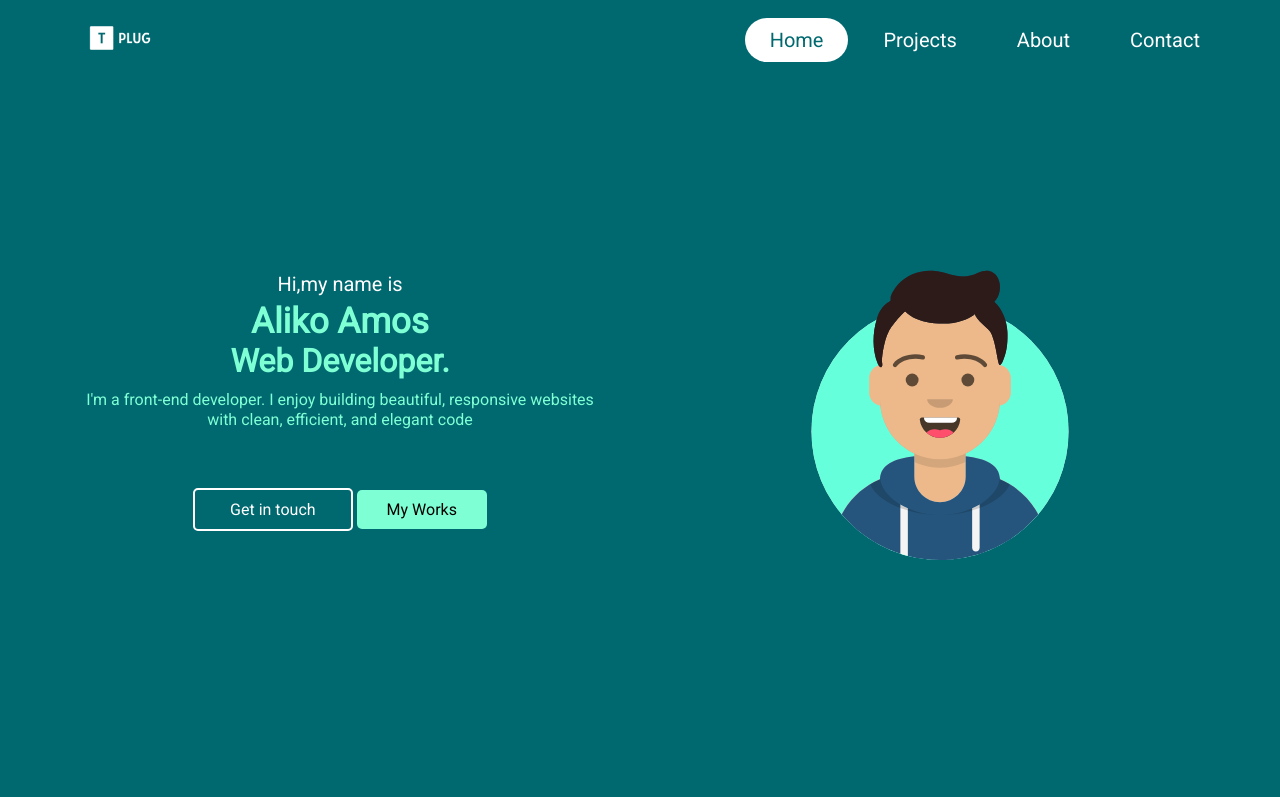
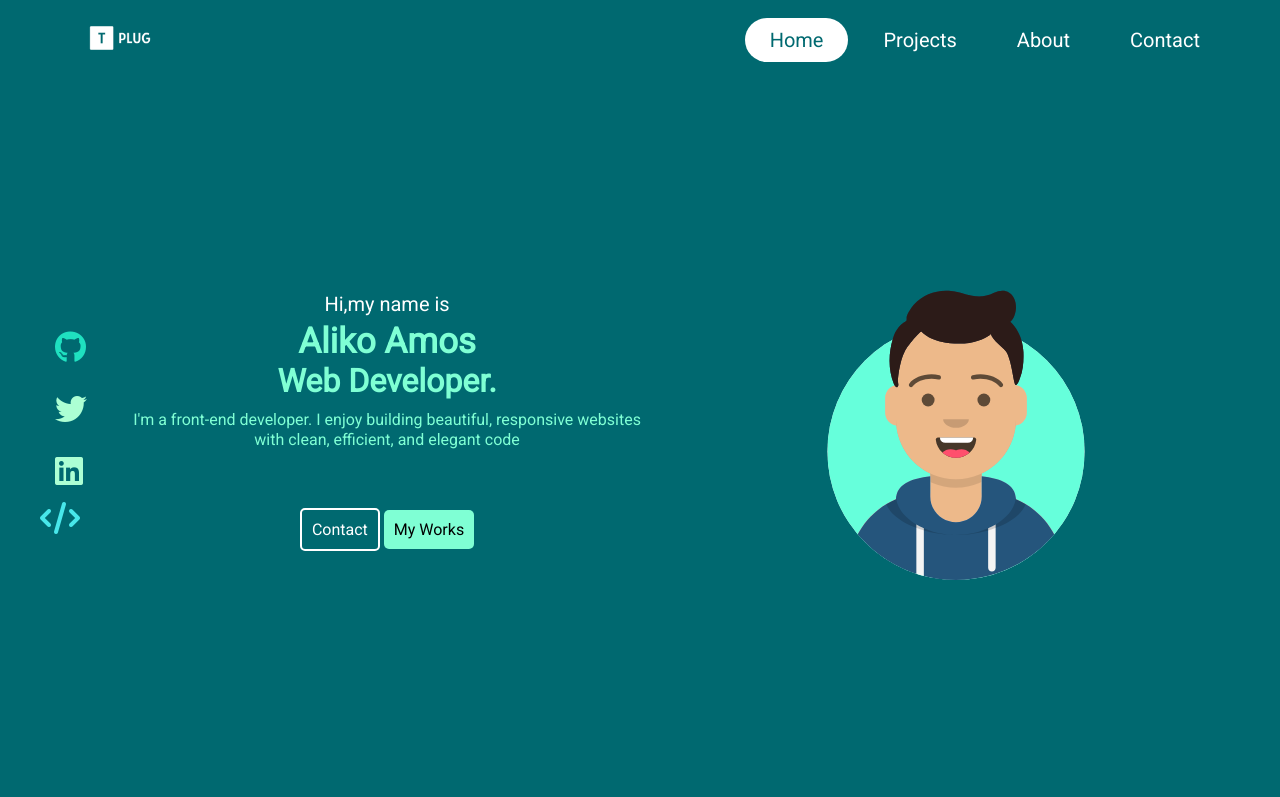
Before and after one commit to Aliko2020/portfolio-in-process, a plain HTML site: page index.html in a window 1280 px wide. Shown: the top 797 px of the page. Drawn offline with Linux system fonts and the light colour scheme.

Commit message:
major commit

```diff
--- a/index.html
+++ b/index.html
@@ -45,12 +45,22 @@
                     responsive websites with clean, efficient, and elegant code
                 </p>
                 <div class="header-links">
-                    <a class="resume" href="#contact">Get in touch</a>
+                    <a class="resume" href="#contact">Contact</a>
                     <a class="myworks" href="#projects">My Works</a>
                 </div>
 
 
             </div>
+
+            <div class="get-socials-aside">
+                <ul>
+                    <li class="links"><a href="https://github.com/Aliko2020"><i class="fa-brands fa-github fa-2x" style="color: #1fe0c0;"></i></a></li>
+                    <li class="links"><a href="https://twitter.com/BlackPr87912948"><i class="fa-brands fa-twitter fa-2x" style="color: #acffd4;"></i></a></li>
+                    <li class="links"><a href="https://www.linkedin.com/in/aliko-amos-0a7098246/"><i class="fa-brands fa-linkedin fa-2x" style="color: #acffd4;"></i></a></li>
+                    <li class="links"><i class="fa-solid fa-code fa-2x" style="color: #48e7ea;"></i></li>
+                </ul>
+            </div>
+
 
             <!-- about section starts here  -->
 
@@ -135,11 +145,11 @@
             </div>
         </section>
     </main>
-    <footer >
+    <!-- <footer >
         <p>code by @aliko amos
             <br>2022
         </p>
-    </footer>
+    </footer> -->
 
 
 
--- a/style.css
+++ b/style.css
@@ -131,13 +131,13 @@ header{
 .container header{
     background-color:hsl(184, 100%, 22%);
     display: flex;
-    height: 100vh;
+    height: 80vh;
     flex-direction: column;
     align-items: center;
     justify-content: center;
     padding: 20px 40px 0 40px ;
-    padding-bottom: 0;
-    padding-bottom: 2.5rem;
+
+
 
 }
 
@@ -176,13 +176,14 @@ h1 .header-bio{
     line-height: 20px;
 }
 .header-links{
+
     position: relative;
     top: 20px;
     cursor: pointer;
 }
 
 .header-links .resume{
-    padding: 10px 35px ;
+    padding: 10px ;
     border: 2px solid white ;
     border-radius: 5px;
     color: white;
@@ -193,7 +194,7 @@ h1 .header-bio{
     color: hsl(184, 100%, 22%);
 }
 .header-links .myworks{
-    padding: 10px 30px ;
+    padding: 10px ;
     background-color: aquamarine;
     border-radius: 5px;
     color:black;
@@ -206,6 +207,10 @@ h1 .header-bio{
 .about-skills li{
     color: white;
 }
+
+header .get-socials-aside{
+    display: none;
+}
 /* hero section ends here */
 
 /* ###########hero section screen size 780 and above############## */
@@ -215,10 +220,12 @@ h1 .header-bio{
     display: flex;
     flex-direction: row-reverse;
     height: 90vh;
+    }
+    header .get-socials-aside{
+        display: flex;
+        padding-bottom: 50px;
+    }
 
-
-
-   }
    .avater{
     position: relative;
     bottom: 20px;
@@ -251,10 +258,8 @@ h1 .header-bio{
 
 
 }
+
 .about{
-
-    height: 90vh;
-    height: 790px;
     background-color: hsl(184, 100%, 22%);
 }
 .about h1{
@@ -284,7 +289,7 @@ h1 .header-bio{
     text-align: center;
     justify-content: center;
     padding: 10px;
-    border: 1px solid white;
+
 }
 .fa-brands{
     margin: 15px;
```
